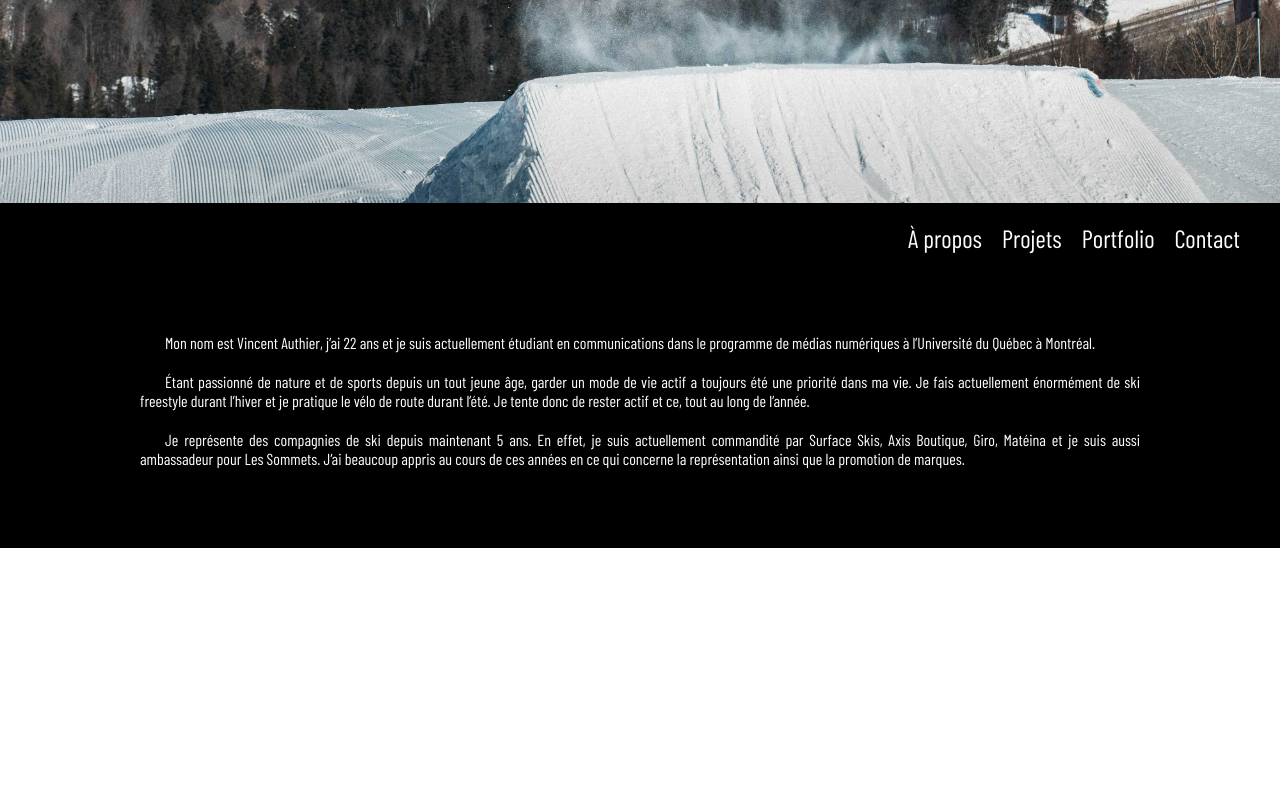
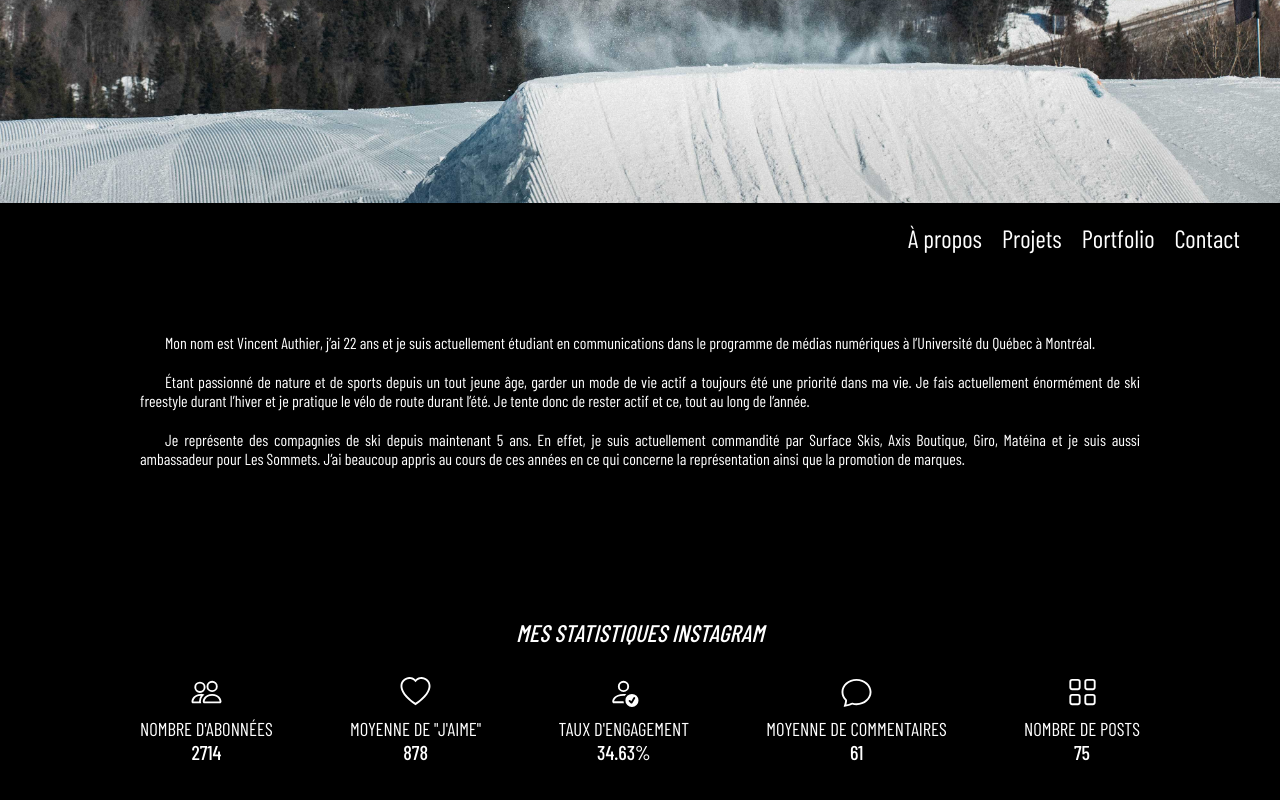
Before and after one commit to mathieutranchida/vincent-authier-website, a React (Create React App) app: page / in a window 1280 px wide. Shown: the part 597-1397 px from the top of the page. Before the commit the page ends 1145 px from the top, so only its background shows below. Built offline with nearby package versions, Linux system fonts and the light colour scheme; a web font is replaced by a local one.

Commit message:
Instagram statistics added

```diff
--- a/package.json
+++ b/package.json
@@ -3,14 +3,17 @@
   "version": "0.1.0",
   "private": true,
   "dependencies": {
+    "@material-ui/core": "^4.11.2",
     "@testing-library/jest-dom": "^5.11.4",
     "@testing-library/react": "^11.1.0",
     "@testing-library/user-event": "^12.1.10",
     "gsap": "^3.5.1",
     "react": "^17.0.1",
     "react-dom": "^17.0.1",
+    "react-icons": "^4.1.0",
     "react-router-dom": "^5.2.0",
     "react-scripts": "4.0.1",
+    "recompose": "^0.30.0",
     "styled-components": "^5.2.1",
     "web-vitals": "^0.2.4"
   },
--- /dev/null
+++ b/src/components/InstaFeed.js
@@ -0,0 +1,97 @@
+import React from "react";
+import styled from "styled-components";
+
+import COLORS from "../constants";
+import {
+  BsPeople,
+  BsChat,
+  BsHeart,
+  BsPersonCheck,
+  BsGrid,
+} from "react-icons/bs";
+
+const InstaStats = () => {
+  const logoStyle = { height: "30px", width: "35px" };
+  return (
+    <>
+      <Wrapper>
+        <H1>Mes statistiques instagram</H1>
+        <Main>
+          <InfoDiv>
+            <BsPeople style={logoStyle} />
+            <InfoTitle>Nombre d'abonnées</InfoTitle>
+            <InfoDetail>2714</InfoDetail>
+          </InfoDiv>
+          <InfoDiv>
+            <BsHeart style={logoStyle} />
+            <InfoTitle>Moyenne de "J'aime"</InfoTitle>
+            <InfoDetail>878</InfoDetail>
+          </InfoDiv>
+          <InfoDiv>
+            <BsPersonCheck style={logoStyle} />
+            <InfoTitle>Taux d'engagement</InfoTitle>
+            <InfoDetail>34.63%</InfoDetail>
+          </InfoDiv>
+          <InfoDiv>
+            <BsChat style={logoStyle} />
+            <InfoTitle>Moyenne de commentaires</InfoTitle>
+            <InfoDetail>61</InfoDetail>
+          </InfoDiv>
+          <InfoDiv>
+            <BsGrid style={logoStyle} />
+            <InfoTitle>Nombre de posts</InfoTitle>
+            <InfoDetail>75</InfoDetail>
+          </InfoDiv>
+        </Main>
+      </Wrapper>
+    </>
+  );
+};
+
+const Wrapper = styled.div`
+  color: ${COLORS.textBody};
+  background-color: ${COLORS.backgroundBody};
+  display: flex;
+  justify-content: center;
+  flex-direction: column;
+  align-items: center;
+  padding: 50px;
+`;
+
+const H1 = styled.h2`
+  text-transform: uppercase;
+  font-style: italic;
+  font-weight: 500;
+`;
+
+const Main = styled.div`
+  display: flex;
+  justify-content: space-between;
+  width: 100%;
+  max-width: 1020px;
+  margin: 10px 0px 0px 0px;
+`;
+
+const InfoDiv = styled.div`
+  display: flex;
+  flex-direction: column;
+  justify-content: center;
+  align-items: center;
+  margin: 0px 10px;
+`;
+
+const InfoTitle = styled.div`
+  margin-top: 10px;
+  font-size: 14pt;
+  text-transform: uppercase;
+  font-weight: 400;
+  text-align: center;
+`;
+
+const InfoDetail = styled.div`
+  font-size: 15pt;
+  text-transform: uppercase;
+  font-weight: 500;
+`;
+
+export default InstaStats;
--- a/src/components/index.js
+++ b/src/components/index.js
@@ -4,6 +4,7 @@ import { NavLink } from "react-router-dom";
 
 import Intro from "./Intro";
 import About from "./About";
+import InstaFeed from "./InstaFeed";
 
 import COLORS from "../constants";
 
@@ -30,6 +31,9 @@ const Homepage = () => {
         </Nav>
         <section id="about">
           <About />
+        </section>
+        <section>
+          <InstaFeed />
         </section>
       </Wrapper>
     </>
```
Also changed, not shown: 2 other files (tests, documents, lock files or other folders).
